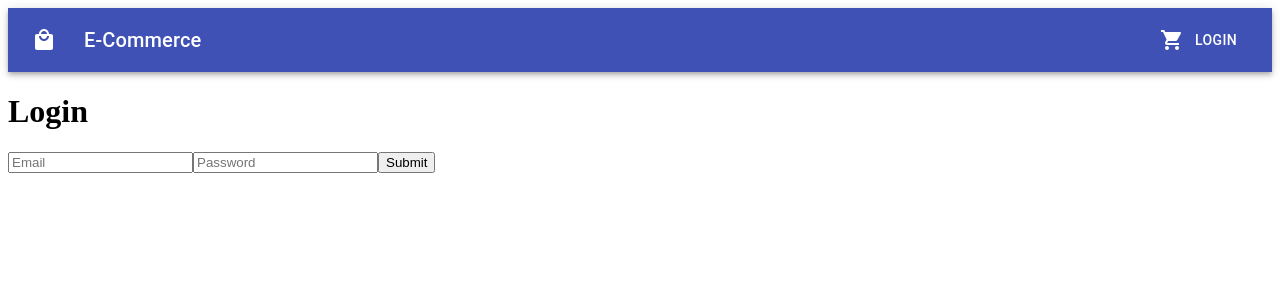
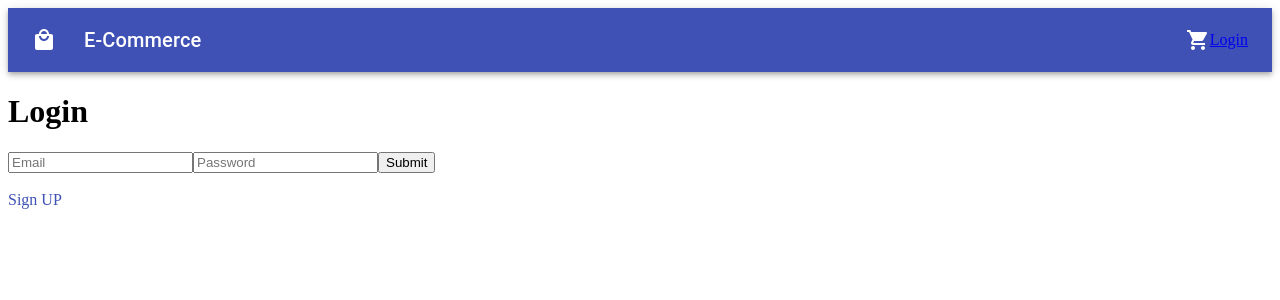
Before and after one commit to Mahmud-007/E-Commerce, a Next.js app in the folder frontend/: page /login in a window 1280 px wide. Shown: the top 300 px of the page. Built offline with nearby package versions, Linux system fonts and the light colour scheme.

Commit message:
add cart

```diff
--- a/frontend/components/Layout.tsx
+++ b/frontend/components/Layout.tsx
@@ -1,4 +1,4 @@
-import React, { useContext } from "react";
+import React, { useContext, useState } from "react";
 import { makeStyles } from "@material-ui/core/styles";
 import AppBar from "@material-ui/core/AppBar";
 import Toolbar from "@material-ui/core/Toolbar";
@@ -10,6 +10,9 @@ import Badge from "@material-ui/core/Badge";
 import LocalMallIcon from "@material-ui/icons/LocalMall";
 import { StoreContext, StoreProvider } from "../utils/StoreContext";
 import { storeContextType, productType } from "../utils/types";
+import { useRouter } from "next/router";
+import { UrlObject } from "url";
+import Link from "next/link";
 
 const useStyles = makeStyles((theme) => ({
   root: {
@@ -23,13 +26,20 @@ const useStyles = makeStyles((theme) => ({
   },
 }));
 
-export default function Layout({title}) {
-  console.log(title);
+export default function Layout({ title }) {
+  const router = useRouter();
   const classes = useStyles();
-  const {shoppingList} = useContext(StoreContext) as storeContextType;
-  console.log("shoppingList", shoppingList);
+  const [isCart, setIsCart] = useState(false);
+  const [isHome, setIsHome] = useState(false);
+  const [isLogin, setIsLogin] = useState(false);
+  const { shoppingList } = useContext(StoreContext) as storeContextType;
+  if (isCart) {
+    router.push("/cart");
+  }
+  if (isLogin) {
+    router.push("/login");
+  }
   return (
-
     <div className={classes.root}>
       <AppBar position="static" color="primary">
         <Toolbar>
@@ -46,13 +56,25 @@ export default function Layout({title}) {
             className={classes.title}
             style={{ flex: 1 }}
           >
+            <a href="https://localhost:3000/"></a>
             E-Commerce
           </Typography>
 
           <Badge badgeContent={shoppingList.length} color="secondary">
-              <ShoppingCartIcon />
+            {/* <a href="https://localhost:3000/cart" >
+              <ShoppingCartIcon/>
+            </a> */}
+            <ShoppingCartIcon onClick={() => setIsCart(true)} />
           </Badge>
-            <Button color="inherit">Login</Button>
+          {/* <Button color="inherit" onClick={() => setIsLogin(true)}>
+            Login
+          </Button> */}
+          <Link
+            href="/login"
+            style={{ color: "inherit", textDecoration: "inherit" }}
+          >
+            Login
+          </Link>
         </Toolbar>
       </AppBar>
     </div>
--- a/frontend/pages/login.tsx
+++ b/frontend/pages/login.tsx
@@ -26,7 +26,7 @@ const useStyles = makeStyles((theme) => ({
 const Login: NextPage = () => {
   const [email, setEmail] = useState("");
   const [password, setPassword] = useState("");
-  const classes = useStyles();
+  const router = useRouter();
   const submitHandler = async (e: any) => {
     e.preventDefault();
     axios
@@ -37,6 +37,7 @@ const Login: NextPage = () => {
       .then((response) => {
         console.log(response.data);
         localStorage.setItem("Token", response.data.token);
+        router.push("/");
       })
       .catch((error) => {
         console.log(error);
@@ -60,6 +61,8 @@ const Login: NextPage = () => {
         />
         <input type="submit" placeholder="Login" />
       </form>
+      <br />
+      <Link href="/signup">Sign UP</Link>
     </div>
   );
 };
```
Lines whose indentation alone changed are shown as unchanged.
